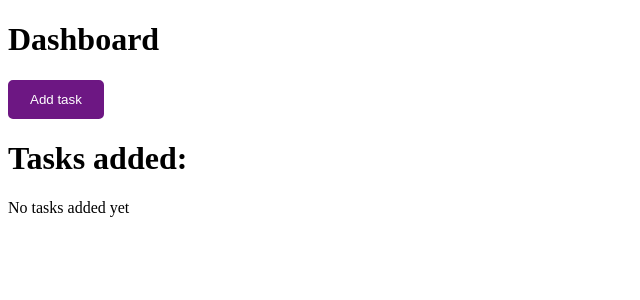
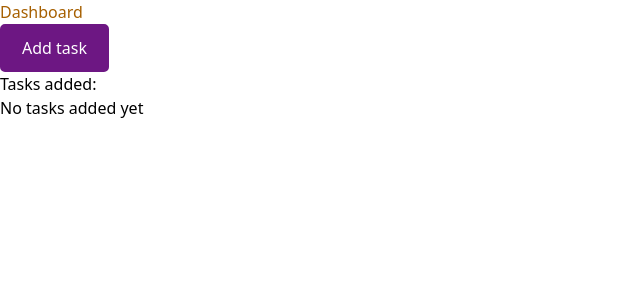
Before and after one commit to karinatuyuc/my-todo-list-React, a React (Vite) app: page / in a window 1280 px wide. Shown: the top 300 px of the page, without its empty margins (0-640 px from the left). Built offline with nearby package versions, Linux system fonts and the light colour scheme.

Commit message:
Configure Tailwind v4: import CSS in main.jsx

```diff
--- a/package.json
+++ b/package.json
@@ -13,7 +13,8 @@
     "@heroicons/react": "^2.2.0",
     "@tailwindcss/vite": "^4.1.17",
     "react": "^19.1.1",
-    "react-dom": "^19.1.1"
+    "react-dom": "^19.1.1",
+    "tailwindcss": "^4.1.17"
   },
   "devDependencies": {
     "@eslint/js": "^9.36.0",
--- a/src/Dashboard.jsx
+++ b/src/Dashboard.jsx
@@ -4,7 +4,7 @@ export default function Dashboard() {
     return (
         <>
             <header>
-                <h1><span>Dash</span><span>board</span></h1>
+                <h1 className="text-yellow-700">Dashboard</h1>
             </header>
         </>
     )
--- a/src/index.css
+++ b/src/index.css
@@ -1,3 +1 @@
-@tailwind base;
-@tailwind components;
-@tailwind utilities;
+@import "tailwindcss";
--- a/src/main.jsx
+++ b/src/main.jsx
@@ -1,6 +1,7 @@
 import { StrictMode } from 'react'
 import { createRoot } from 'react-dom/client'
 import App from './App.jsx'
+import './index.css'
 
 createRoot(document.getElementById('root')).render(
   <StrictMode>
--- a/vite.config.js
+++ b/vite.config.js
@@ -1,6 +1,6 @@
 import { defineConfig } from 'vite'
 import react from '@vitejs/plugin-react-swc'
-import tailwindcss from "@tailwindcss/vite"
+import tailwindcss from '@tailwindcss/vite'
 
 // https://vite.dev/config/
 export default defineConfig({
```
Also changed, not shown: 1 other file (tests, documents, lock files or other folders).
